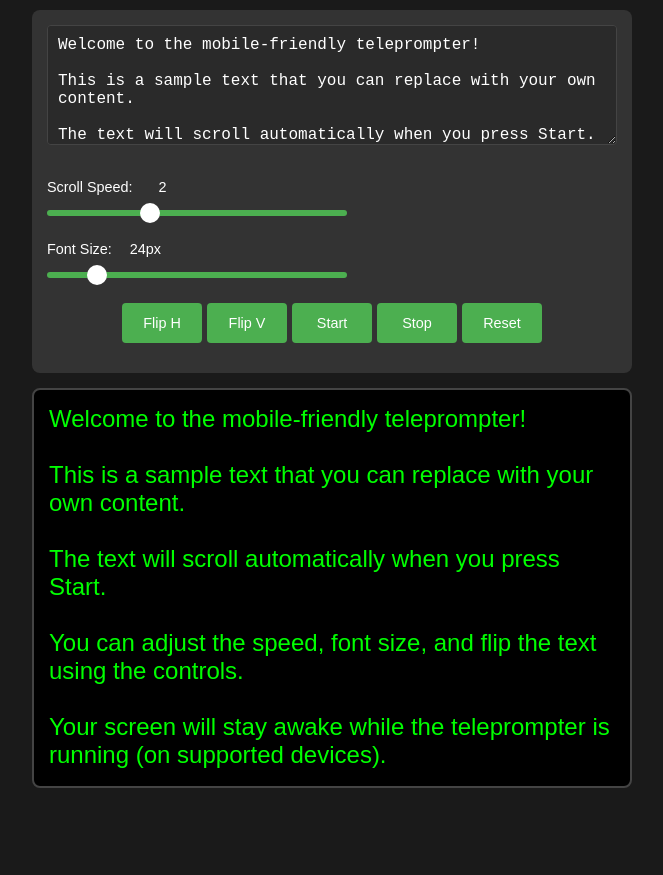
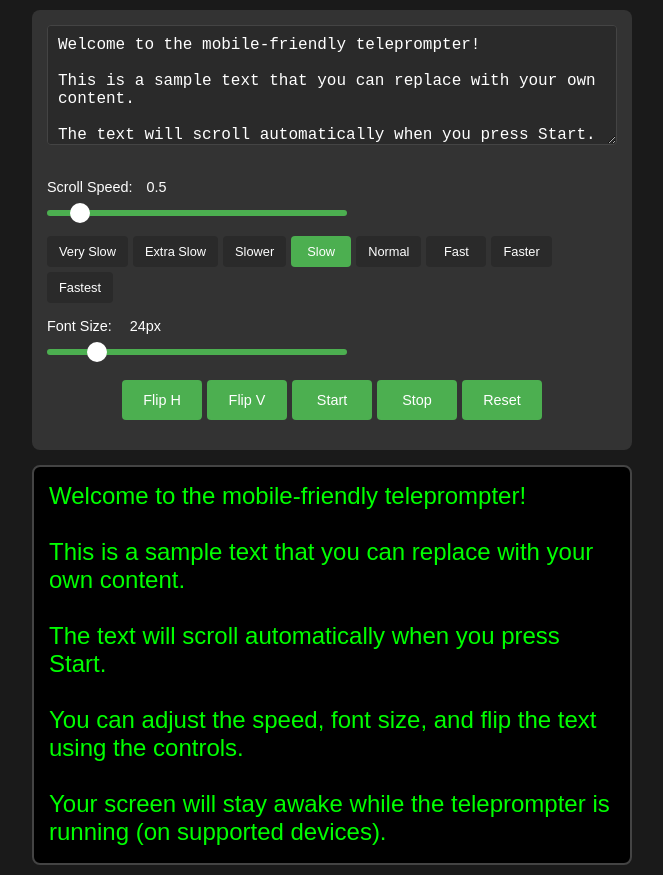
Before and after one commit to AhsanAyaz/simple-teleprompter, a plain HTML site: page index.html in a window 1280 px wide. Shown: the whole page, without its empty margins (308-971 px from the left). Before the commit the page ends 800 px from the top, so only its background shows below. Drawn offline with Linux system fonts and the light colour scheme.

Commit message:
Update index.html

```diff
--- a/index.html
+++ b/index.html
@@ -1,11 +1,12 @@
 <!DOCTYPE html>
+<!-- Previous HTML head and style sections remain exactly the same -->
 <html lang="en">
 <head>
     <meta charset="UTF-8">
     <meta name="viewport" content="width=device-width, initial-scale=1.0">
     <title>Simple Teleprompter</title>
     <style>
-        /* Previous styles remain the same until button styling */
+        /* All previous styles remain exactly the same */
         * {
             box-sizing: border-box;
             margin: 0;
@@ -69,7 +70,6 @@
             font-size: 24px;
         }
 
-        /* Updated button styling */
         button {
             background: #4CAF50;
             border: none;
@@ -84,6 +84,24 @@
 
         button:active {
             background: #45a049;
+        }
+
+        .speed-buttons {
+            display: flex;
+            flex-wrap: wrap;
+            gap: 5px;
+            margin-top: 10px;
+        }
+
+        .speed-button {
+            background: #2a2a2a;
+            padding: 8px 12px;
+            font-size: 0.8rem;
+            min-width: 60px;
+        }
+
+        .speed-button.active {
+            background: #4CAF50;
         }
 
         input[type="range"] {
@@ -147,6 +165,12 @@
                 min-width: 45%;
             }
 
+            .speed-button {
+                flex: 1 1 auto;
+                min-width: 60px;
+                max-width: calc(25% - 5px);
+            }
+
             .prompter-container {
                 height: 40vh;
             }
@@ -176,8 +200,18 @@ Your screen will stay awake while the teleprompter is running (on supported devi
         </div>
 
         <div class="control-group">
-            <label>Scroll Speed: <span id="speed-value" class="control-value">2</span></label>
-            <input type="range" id="speed" min="0.5" max="5" step="0.5" value="2">
+            <label>Scroll Speed: <span id="speed-value" class="control-value">0.5</span></label>
+            <input type="range" id="speed" min="0.1" max="5" step="0.1" value="0.5">
+            <div class="speed-buttons">
+                <button class="speed-button" data-speed="0.1">Very Slow</button>
+                <button class="speed-button" data-speed="0.2">Extra Slow</button>
+                <button class="speed-button" data-speed="0.3">Slower</button>
+                <button class="speed-button" data-speed="0.5">Slow</button>
+                <button class="speed-button" data-speed="1">Normal</button>
+                <button class="speed-button" data-speed="2">Fast</button>
+                <button class="speed-button" data-speed="3">Faster</button>
+                <button class="speed-button" data-speed="5">Fastest</button>
+            </div>
         </div>
 
         <div class="control-group">
@@ -203,6 +237,7 @@ Your screen will stay awake while the teleprompter is running (on supported devi
     </div>
 
     <script>
+        // Previous script content remains the same until speed control modifications
         const prompterText = document.getElementById('prompter-text');
         const inputText = document.getElementById('input-text');
         const speedControl = document.getElementById('speed');
@@ -210,6 +245,7 @@ Your screen will stay awake while the teleprompter is running (on supported devi
         const speedValue = document.getElementById('speed-value');
         const sizeValue = document.getElementById('size-value');
         const wakeStatus = document.getElementById('wake-lock-status');
+        const speedButtons = document.querySelectorAll('.speed-button');
 
         let isScrolling = false;
         let scrollPosition = 0;
@@ -217,7 +253,29 @@ Your screen will stay awake while the teleprompter is running (on supported devi
         let flipV = 1;
         let wakeLock = null;
         let touchStartY = 0;
-        let currentSpeed = 2;
+        let currentSpeed = 0.5;
+
+        // Update speed button active state
+        function updateSpeedButtons(speed) {
+            speedButtons.forEach(button => {
+                if (parseFloat(button.dataset.speed) === parseFloat(speed)) {
+                    button.classList.add('active');
+                } else {
+                    button.classList.remove('active');
+                }
+            });
+        }
+
+        // Add click handlers for speed buttons
+        speedButtons.forEach(button => {
+            button.addEventListener('click', () => {
+                const newSpeed = parseFloat(button.dataset.speed);
+                speedControl.value = newSpeed;
+                speedValue.textContent = newSpeed.toFixed(1);
+                currentSpeed = newSpeed;
+                updateSpeedButtons(newSpeed);
+            });
+        });
 
         // Wake Lock functionality
         async function requestWakeLock() {
@@ -244,7 +302,7 @@ Your screen will stay awake while the teleprompter is running (on supported devi
             }
         }
 
-        // Handle visibility change
+        // Rest of the previous script functionality remains the same
         document.addEventListener('visibilitychange', async () => {
             if (wakeLock !== null && document.visibilityState === 'visible' && isScrolling) {
                 await requestWakeLock();
@@ -286,7 +344,7 @@ Your screen will stay awake while the teleprompter is running (on supported devi
             await stopScroll();
         }
 
-        // Touch controls for speed adjustment - only on the prompter container
+        // Touch controls for speed adjustment
         const prompterContainer = document.querySelector('.prompter-container');
 
         prompterContainer.addEventListener('touchstart', (e) => {
@@ -299,10 +357,11 @@ Your screen will stay awake while the teleprompter is running (on supported devi
             const diff = touchStartY - touchY;
 
             let newSpeed = currentSpeed + (diff / 200);
-            newSpeed = Math.max(0.5, Math.min(5, newSpeed));
+            newSpeed = Math.max(0.1, Math.min(5, newSpeed));
 
             speedControl.value = newSpeed;
             speedValue.textContent = newSpeed.toFixed(1);
+            updateSpeedButtons(newSpeed);
         }, { passive: true });
 
         // Event Listeners
@@ -323,7 +382,9 @@ Your screen will stay awake while the teleprompter is running (on supported devi
         inputText.addEventListener('input', updateText);
 
         speedControl.addEventListener('input', () => {
-            speedValue.textContent = speedControl.value;
+            const newSpeed = parseFloat(speedControl.value);
+            speedValue.textContent = newSpeed.toFixed(1);
+            updateSpeedButtons(newSpeed);
         });
 
         fontSizeControl.addEventListener('input', () => {
@@ -335,6 +396,7 @@ Your screen will stay awake while the teleprompter is running (on supported devi
         // Initial setup
         updateText();
         prompterText.style.fontSize = `${fontSizeControl.value}px`;
+        updateSpeedButtons(speedControl.value);
     </script>
 </body>
 </html>
```
